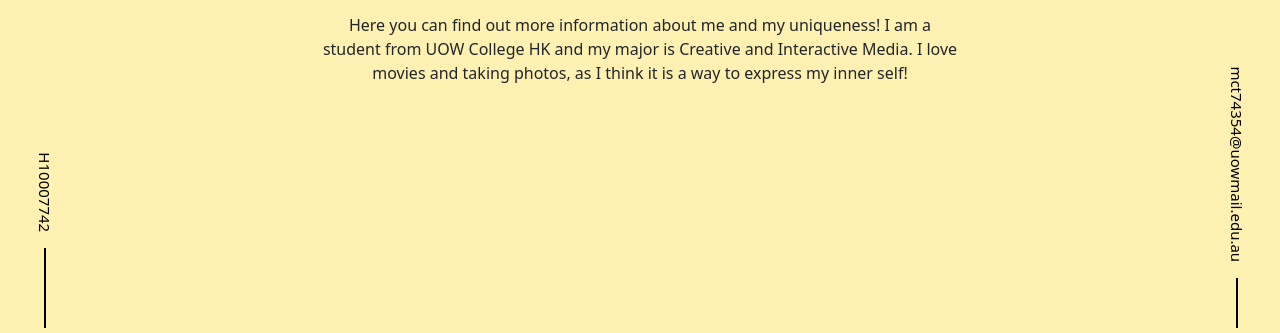
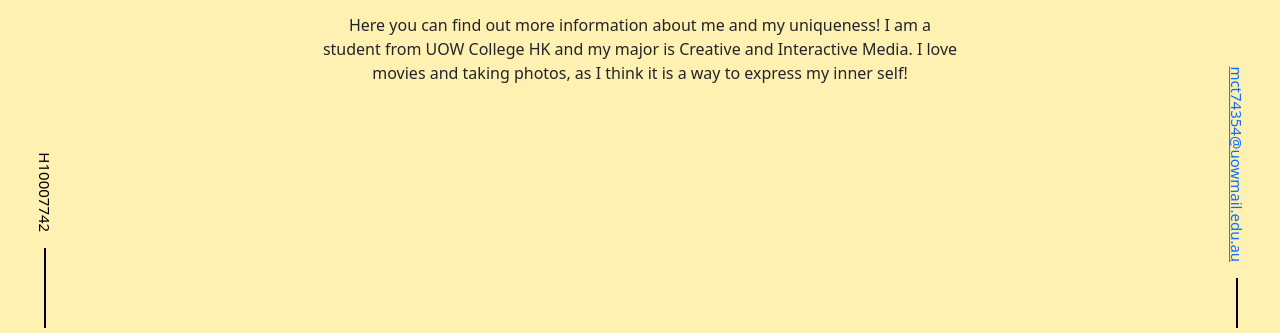
Before and after one commit to mtmccx/myachievementsweb, a website: page index.html in a window 1280 px wide. Shown: the part 467-800 px from the top of the page. Drawn offline with nearby package versions, Linux system fonts and the light colour scheme.

Commit message:
update email hyperlink

```diff
--- a/index.html
+++ b/index.html
@@ -99,7 +99,7 @@
 <script src="https://cdn.jsdelivr.net/npm/bootstrap@5.3.3/dist/js/bootstrap.bundle.min.js"></script>
 
 <div class="contact-info">
-  <p>mct74354@uowmail.edu.au</p>
+  <p><a href="mailto:mct74354@uowmail.edu.au">mct74354@uowmail.edu.au</a></p>
   <div class="line"></div>
 </div>
 
```
